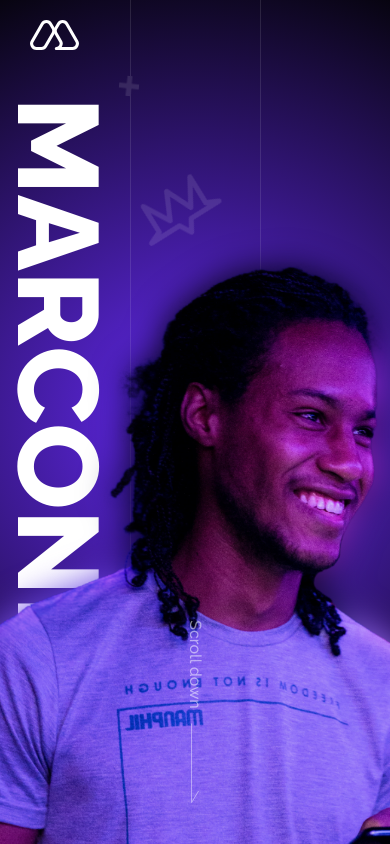
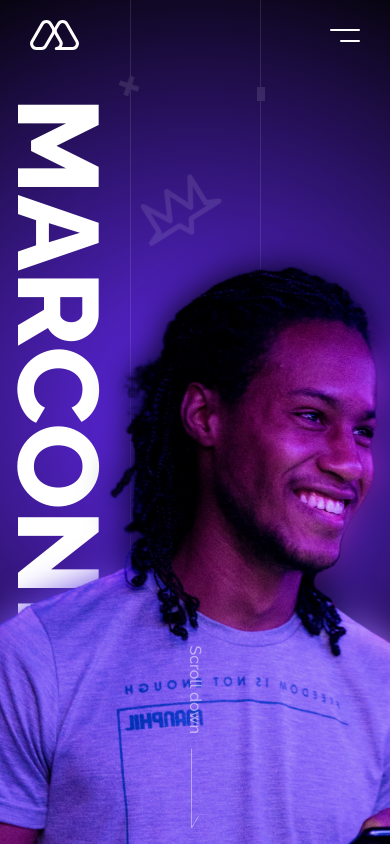
Before and after one commit to M4RC0N3/marcone-website, a Next.js app: page /home/landing in a window 390 px wide. Built offline with nearby package versions, Linux system fonts and the light colour scheme.

Commit message:
header responsive

```diff
--- a/src/pages/home/landing/index.tsx
+++ b/src/pages/home/landing/index.tsx
@@ -1,6 +1,7 @@
-import React from 'react';
+import React, { useState } from 'react';
 
-import { Page,  HomeContainer, Header, Logo, NavBar, LinkListing, NavLink, CurriculumDownloadButton,
+import { Page,  HomeContainer, Header, MenuContainer, MenuTrigger, MenuLabel, MenuItem, MenuNavBar, MenuLinkListing,
+  MenuNavLink, MenuCurriculumDownloadButton, Logo, NavBar, LinkListing, NavLink, CurriculumDownloadButton,
   MyPhoto, Name, Circle, BottomContainer, FollowContainer, Follow, LinksContainer, IconBackground,
   ScrollDownContainer, ScrollDown,Background, GridItem, Elipse, ElementBackground, ElementBackgroundLast,
   Crown, LogoFill, RectLogo, CrownBase } from './style';
@@ -28,10 +29,22 @@ import logoFill from 'src/assets/image/logo-fill.svg';
 import rectLogo from 'src/assets/image/rect-logo.svg';
 
 const Home = () => {
-
+  const [menuView, setMenuView] = useState(false);
+  const HandleMenu = (event:React.ChangeEvent<HTMLInputElement>)=>{
+    setMenuView(event.target.checked);
+  }
   return (
     <Page>
-      <HomeContainer id='home'>
+      <HomeContainer>
+        <MenuNavBar view={menuView}>
+          <MenuLinkListing>
+            <li><MenuNavLink href="#home">Home</MenuNavLink></li>
+            <li><MenuNavLink href="#about">About</MenuNavLink></li>
+            <li><MenuNavLink href="#projects">Projects</MenuNavLink></li>
+            <li><MenuNavLink href="#contact">Contact</MenuNavLink></li>
+          <MenuCurriculumDownloadButton> Download CV </MenuCurriculumDownloadButton>
+          </MenuLinkListing>
+        </MenuNavBar>
         <Header>
           <Logo src={marconeLogo} width={59.22} height={34.78}alt='marcone logo' draggable={false}></Logo>
           <NavBar>
@@ -43,6 +56,13 @@ const Home = () => {
             </LinkListing>
           </NavBar>
           <CurriculumDownloadButton> Download CV </CurriculumDownloadButton>
+          <MenuContainer>
+            <MenuTrigger type="checkbox" id='checkbox-menu' onChange={HandleMenu}/>
+            <MenuLabel htmlFor="checkbox-menu">
+              <MenuItem/>
+              <MenuItem/>
+            </MenuLabel>
+          </MenuContainer>
         </Header>
         <MyPhoto src={myPhoto} width={1080} height={1142} alt='marcone photo' draggable={false} priority/>
         <Name>MARCONE</Name>
--- a/src/pages/home/landing/style.ts
+++ b/src/pages/home/landing/style.ts
@@ -1,6 +1,9 @@
 import styled, { keyframes } from 'styled-components';
 import Image from 'next/image';
 const EmergeTime = '1s cubic-bezier( 0.38, 0.54, 0.17, 0.97 )   1.5s forwards';
+interface Props{
+    view: boolean;
+}
 export const Page = styled.main`
     width: 100vw;
     height: auto;
@@ -18,6 +21,9 @@ export const HomeContainer = styled.section`
     align-items: center;
     position: relative;
     overflow: hidden;
+    @media (max-width: 1024px){
+        min-height: 830px;
+    }
 `;
 
 export const Header = styled.header`
@@ -25,7 +31,7 @@ export const Header = styled.header`
     height: auto;
     position: absolute;
     top: 0;
-    z-index: 15;
+    z-index: 35;
     box-sizing: border-box;
     padding: 15px 100px;
     display: flex;
@@ -33,6 +39,51 @@ export const Header = styled.header`
     align-items: center;
     @media (max-width: 1024px){
         padding: 20px 30px;
+    }
+`;
+
+export const MenuContainer = styled.div`
+    display: flex;
+    align-items: center;
+
+    @media (min-width:765px) {
+        display: none;
+    }
+`;
+export const MenuTrigger = styled.input`
+    opacity: 0;
+    &:checked + label span:nth-child(1){
+        rotate: 45deg;
+    }
+    &:checked + label span:nth-child(2){
+        width: 100%;
+        rotate: -45deg;
+        bottom: 78%;
+    }
+`;
+export const MenuLabel = styled.label`
+    width: 30px;
+    height: auto;
+    min-height: 13px;
+    display: flex;
+    flex-direction: column;
+    justify-content: space-between;
+    align-items: flex-end;
+    cursor: pointer;
+    position: relative;
+`;
+export const MenuItem = styled.span`
+    height: 2px;
+    background-color: #fff;
+    border-radius: 100px;
+    position: absolute;
+    transition: 1s cubic-bezier( 0.79,0.33,0,0.93 );
+    &:nth-child(1){
+        width: 30px;
+    }
+    &:nth-child(2){
+        width: 20px;
+        bottom: 0;
     }
 `;
 
@@ -105,6 +156,39 @@ export const CurriculumDownloadButton = styled.button`
     }
 `;
 
+export const MenuNavBar = styled.div<Props>`
+    width: 100vw;
+    height: 100vh;
+    background-color: #000;
+    position: absolute;
+    z-index: 30;
+    display: none;
+    transition: 1s cubic-bezier( 0.79,0.33,0,0.93 );
+    @media (max-width: 765px){
+        display: flex;
+        opacity: ${(props)=>props.view == true ? '1' : '0'};
+        pointer-events:${(props)=>props.view == true ? 'initial' : 'none'};
+    }
+`;
+
+export const MenuLinkListing = styled.ul`
+    width: 100%;
+    height: 100%;
+    display: flex;
+    flex-direction: column;
+    justify-content: space-evenly;
+    align-items: center;
+    box-sizing: border-box;
+    padding: 210px 0;
+`;
+
+export const MenuNavLink = styled(NavLink)`
+    font-size: 1.7rem;
+`;
+
+export const MenuCurriculumDownloadButton = styled(CurriculumDownloadButton)`
+    display: block;
+`
 const MyPhotoAnimation = keyframes`
     from{
         opacity: 0;
@@ -177,7 +261,7 @@ export const Name = styled.h1`
     position: absolute;
     font-family: 'raleway-extrabold', sans-serif;
     color: #fff;
-    font-size: 32.5vh;
+    font-size: 17vw;
     z-index: 6;
     opacity: 0;
     transform: translateY(1%);
--- a/src/styles/reset.css
+++ b/src/styles/reset.css
@@ -53,3 +53,16 @@ body{
 *{
 	scroll-behavior: smooth;
 }
+
+::-webkit-scrollbar-track{
+    background-color:#000;
+ }
+ ::-webkit-scrollbar{
+    width: 9px;
+ }
+ ::-webkit-scrollbar-thumb {
+    background-color: #fff;
+    border-color:#0F0F0F;
+    border-style: solid;
+    border-width: 2.2px;
+  }
```
